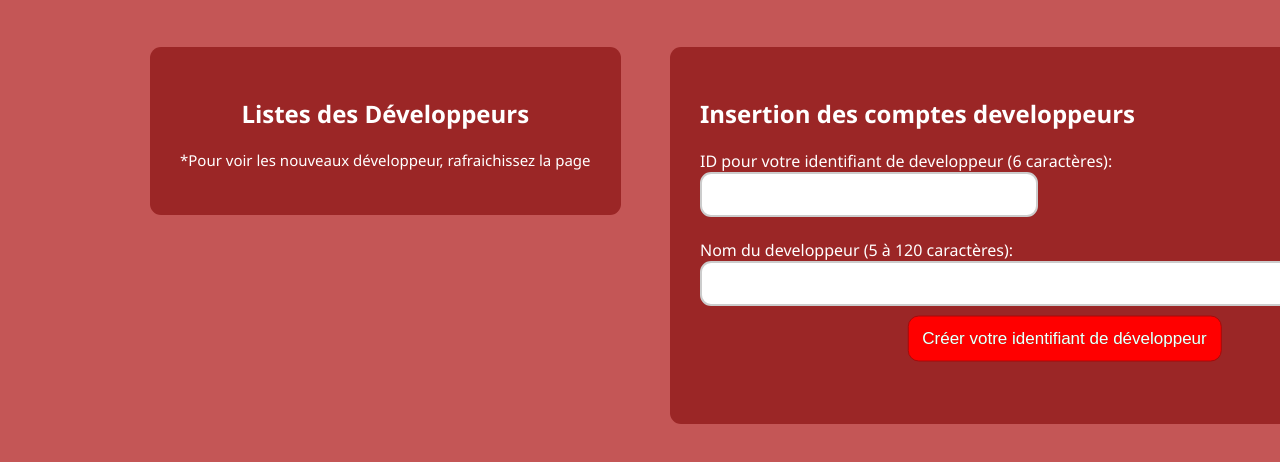
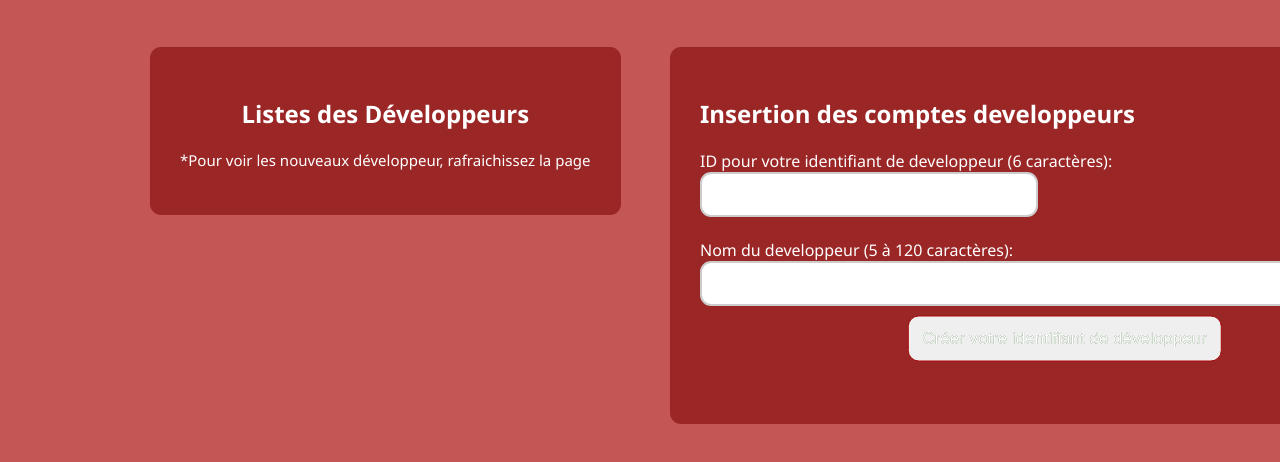
Before and after one commit to BdeB-2CW/tp2-sites-les-ousagers-charbel-amar, a plain HTML site: page developpeur.html in a window 1280 px wide. Shown: the part 174-636 px from the top of the page. Drawn offline with Linux system fonts and the light colour scheme; no server answers.

Commit message:
Petite Modification par-ci par-là

```diff
--- a/style.css
+++ b/style.css
@@ -60,7 +60,6 @@ div{
       padding:6px;
     }
     #customSubmitButton {
-      background-color:#ff0000;
       border-radius:11px;
       border:1px solid #a80909;
       display:inline-block;
```
